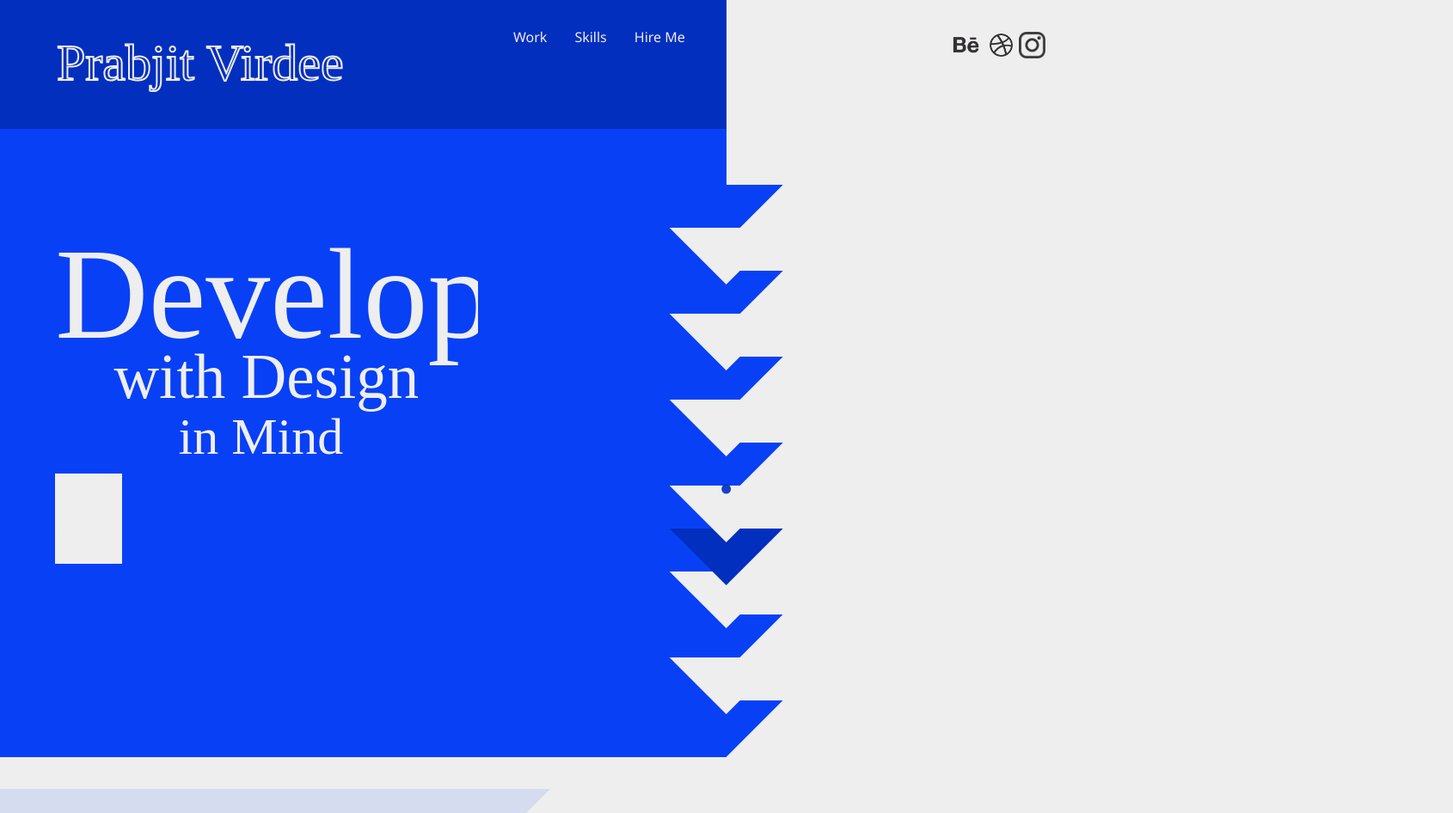
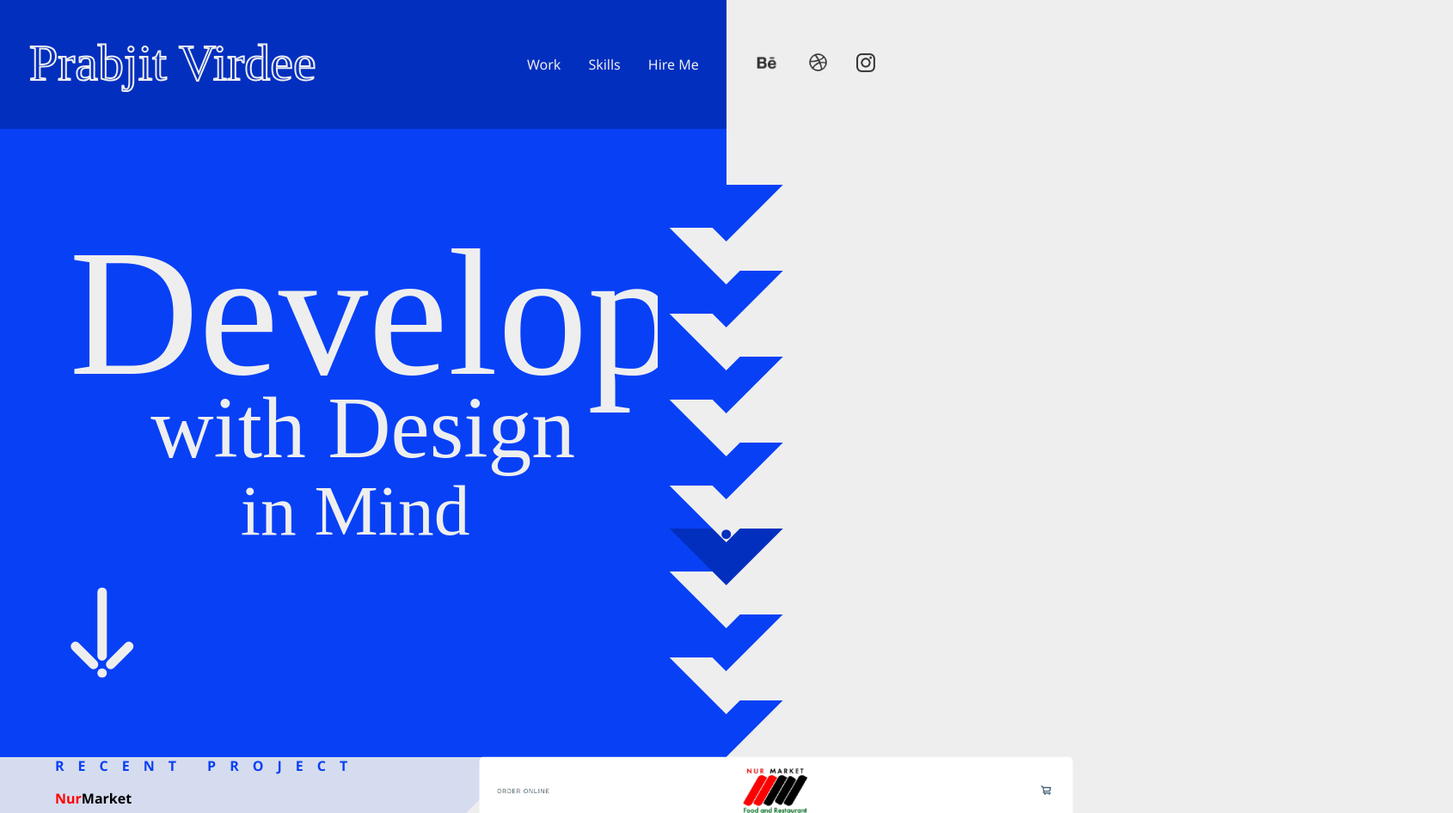
Before and after one commit to prabjitv/xd-portfolio, a plain HTML site: page index.html in a window 1280 px wide. Shown: the top 946 px of the page at 86% size, 1690 px wide, since content can reach past the window. Drawn offline with nearby package versions, Linux system fonts and the light colour scheme.

Commit message:
infintie styling refactoring has begun

```diff
--- a/css/main.scss
+++ b/css/main.scss
@@ -1,7 +1,7 @@
 body {
-  height:100vh;
-  margin:0;
-  font-family: 'Segoe UI', Tahoma, Geneva, Verdana, sans-serif;
+  height: 100vh;
+  margin: 0;
+  font-family: "Segoe UI", Tahoma, Geneva, Verdana, sans-serif;
   background-color: #eeeeee;
 }
 ul {
@@ -16,8 +16,17 @@ img {
   width: 100%;
 }
 
+.splashpage {
+  height: 100vh;
+}
+
+// .nav ul li a {
+//     font-size: 1.5vw;
+// }
+
 .nav-container {
-  background: #032FBF;
+  background: #032fbf;
+  justify-content: space-between;
 
   a {
     color: #eeeeee;
@@ -26,27 +35,32 @@ img {
 
 header {
   display: flex;
+  padding: 1em;
+  align-items: center;
   justify-content: space-between;
-  padding: 1em;
-
   ul {
     display: flex;
+
     a {
       display: block;
-      padding: 0 1em;
+      padding: 0 0 0 2em;
     }
   }
 }
 
-.social-header, .hero-shapes {
+.headline {
+  width: 100%;
+}
+
+.social-header,
+.hero-shapes {
   display: none;
 }
 
 .hero {
-  background: #0840F6;
+  background: #0840f6;
   color: #eeeeee;
-  display: grid;
-  // text-align: center;
+  display: flex;
   padding: 4em;
 }
 
@@ -68,12 +82,12 @@ section {
 .subtitle {
   text-transform: uppercase;
   font-weight: bold;
-  color: #0840F6;
+  color: #0840f6;
   letter-spacing: 1em;
 }
 
 .recent-title-Nur {
-  color: #FF0000;
+  color: #ff0000;
   font-weight: bold;
   font-size: 1em;
 }
@@ -88,17 +102,17 @@ section {
   font-weight: 600;
   font-size: 1em;
   margin-bottom: 3em;
-  font-size: .7em;
+  font-size: 0.7em;
   line-height: 1.8em;
   font-weight: 500;
 }
 
 .skills {
-  background: #0840F6;
+  background: #0840f6;
 }
 
 .skills-container ul li {
-  background: #EEEEEE;
+  background: #eeeeee;
   padding: 2em;
   border-radius: 10px;
   margin-bottom: 1em;
@@ -139,11 +153,11 @@ section {
 }
 
 .resume {
-  background: #0840F6;
+  background: #0840f6;
 }
 
 .resume-container ul li {
-  background: #EEEEEE;
+  background: #eeeeee;
   padding: 2em;
   border-radius: 10px;
   margin-bottom: 1em;
@@ -167,15 +181,17 @@ section {
 }
 
 @media only screen and (min-width: 1000px) {
-
-  .recent, .capstone {
+  .recent,
+  .capstone {
     text-align: left;
   }
-  .recent, .capstone-container {
+  .recent,
+  .capstone-container {
     display: grid;
     grid-template-columns: 40% auto;
   }
-  .left, .capstone-left {
+  .left,
+  .capstone-left {
     display: grid;
     place-content: center;
   }
@@ -191,7 +207,7 @@ section {
   .skills-container ul {
     display: grid;
     grid-template-columns: repeat(3, auto);
-    grid-gap: 1em
+    grid-gap: 1em;
   }
   .capstone {
     padding-top: 7em;
@@ -201,47 +217,65 @@ section {
   }
 }
 
+@media only screen and (max-width: 1099px) {
+  .hero {
+    margin: 0 auto;
+    justify-content: center;
+  }
+}
+
 @media only screen and (min-width: 1100px) {
-  .hero {
-    height: 90vh;
+  .splashpage {
+    height: 100vh;
   }
   .nav-container {
     display: grid;
-    grid-template-columns: 66% auto;
+    grid-template-columns: 66% 66%;
     background: unset;
 
     header {
-      background: #032FBF;
+      background: #032fbf;
     }
   }
   header {
-    padding: 2em 2em 2em 4em;
+    padding: 2em;
   }
   .social-header {
-    padding: 2em 4em 2em 0;
+    padding: 0em;
+    justify-content: flex-start;
+    align-items: center;
+    align-content: center;
   }
   section {
     padding: 4em;
   }
 
   .social-header {
-    display: block;
-
+    display: flex;
+    padding: 2em;
     ul {
       display: flex;
       justify-content: space-between;
-      width: 7em;
-      float: right;
       align-items: center;
 
       .one {
-        width: 40px;
+        width: 30px;
       }
       .two {
-        width: 33px;
+        width: 25px;
       }
       .three {
-        width: 31px;
+        width: 22px;
+      }
+
+      li {
+        padding: 0em 2em 0em 0em;
+        align-items: center;
+
+        a {
+          align-items: center;
+
+        }
       }
     }
   }
@@ -253,13 +287,12 @@ section {
     padding: 0;
 
     .content {
-      background: #0840F6;
-      padding: 6em 8em 6em 4em;
+      background: #0840f6;
+      padding: 5em 5em 5em 5em;
       // text-align: right;
 
-      h1 {
-        font-size: 3em;
-        line-height: 1.2em;
+      headline {
+        max-width: 600px;
       }
     }
   }
@@ -271,7 +304,7 @@ section {
   // }
 
   .hero-arrow {
-    margin: unset;
+    // margin: unset;
   }
   .hero-shapes {
     display: unset;
@@ -286,9 +319,6 @@ section {
 }
 
 @media only screen and (min-width: 1300px) {
-  header {
-    padding: 2em 2em 2em 10em;
-  }
   .social-header {
     padding: 2em 10em 2em 0em;
   }
@@ -296,13 +326,13 @@ section {
     padding: 10em 10em 4em 10em;
   }
   .hero .content {
-    padding: 6em 8em 6em 10em;
+    // padding: 6em 8em 0em 8em;
   }
 }
 
 @media only screen and (min-width: 1600px) {
   header {
-    padding: 2em 2em 2em 20em;
+    padding: 2em 2em 2em 2em;
   }
   .social-header {
     padding: 2em 20em 2em 0em;
@@ -311,12 +341,13 @@ section {
     padding: 6em 20em 4em 20em;
   }
   .hero .content {
-    padding: 9em 20em 6em 20em;
+    // padding: 9em 20em 6em 20em;
   }
 }
 
 .arrow {
   justify-content: center;
-  align-items: center;
-  background-color: #EEEEEE
-;}
+  justify-items: center;
+  align-content: flex-end;
+  align-items: flex-end;
+}
--- a/index.html
+++ b/index.html
@@ -8,6 +8,7 @@
   </head>
 
   <body>
+    <div class="splashpage">
       <div class="nav-container">
         <header>
           <a href="index.html" class="logo"
@@ -39,12 +40,12 @@
 
       <div class="hero">
         <div class="content">
-        <div>
+          <div class="headline">
             <svg
               class="stagger1"
               xmlns="http://www.w3.org/2000/svg"
-            width="492"
-            height="300"
+              width="100%"
+              height="100%"
               viewBox="0 0 492 300"
             >
               <g
@@ -156,13 +157,23 @@
             transform="translate(-1358 -297.004)"
           >
             <path
-            id="Polygon_5"
+              id="Polygon_22"
               class="triangle-anim"
-            data-name="Polygon 5"
+              data-name="Polygon 22"
               d="M66,0l66,66H0Z"
-            transform="translate(1490.146 463.004) rotate(180)"
+              transform="translate(1490 963) rotate(180)"
               fill="#0840f6"
             />
+
+            <path
+              id="Polygon_21"
+              class="triangle-anim"
+              data-name="Polygon 21"
+              d="M66,0l66,66H0Z"
+              transform="translate(1490.146 913) rotate(180)"
+              fill="#eee"
+            />
+
             <path
               id="Polygon_9"
               class="triangle-anim"
@@ -171,14 +182,88 @@
               transform="translate(1490 863) rotate(180)"
               fill="#0840f6"
             />
+
             <path
-            id="Polygon_22"
+              id="Polygon_8"
               class="triangle-anim"
-            data-name="Polygon 22"
+              data-name="Polygon 8"
               d="M66,0l66,66H0Z"
-            transform="translate(1490 963) rotate(180)"
+              transform="translate(1490.146 813) rotate(180)"
+              fill="#eee"
+            />
+
+            <path
+              id="Polygon_11"
+              class="triangle-anim"
+              data-name="Polygon 11"
+              d="M66,0l66,66H0Z"
+              transform="translate(1490.146 763.004) rotate(180)"
+              fill="#032fbf"
+            />
+
+            <path
+              id="Polygon_10"
+              class="triangle-anim"
+              data-name="Polygon 10"
+              d="M66,0l66,66H0Z"
+              transform="translate(1490.146 713.004) rotate(180)"
+              fill="#eee"
+            />
+
+            <path
+              id="Polygon_13"
+              class="triangle-anim"
+              data-name="Polygon 13"
+              d="M66,0l66,66H0Z"
+              transform="translate(1490.146 663.004) rotate(180)"
               fill="#0840f6"
             />
+
+            <path
+              id="Polygon_12"
+              class="triangle-anim"
+              data-name="Polygon 12"
+              d="M66,0l66,66H0Z"
+              transform="translate(1490.146 613.004) rotate(180)"
+              fill="#eee"
+            />
+
+            <path
+              id="Polygon_7"
+              class="triangle-anim"
+              data-name="Polygon 7"
+              d="M66,0l66,66H0Z"
+              transform="translate(1490.146 563.004) rotate(180)"
+              fill="#0840f6"
+            />
+
+            <path
+              id="Polygon_4"
+              class="triangle-anim"
+              data-name="Polygon 4"
+              d="M66,0l66,66H0Z"
+              transform="translate(1490.146 513.004) rotate(180)"
+              fill="#eee"
+            />
+
+            <path
+              id="Polygon_5"
+              class="triangle-anim"
+              data-name="Polygon 5"
+              d="M66,0l66,66H0Z"
+              transform="translate(1490.146 463.004) rotate(180)"
+              fill="#0840f6"
+            />
+
+            <path
+              id="Polygon_3"
+              class="triangle-anim"
+              data-name="Polygon 3"
+              d="M66,0l66,66H0Z"
+              transform="translate(1490.146 413.004) rotate(180)"
+              fill="#eee"
+            />
+
             <path
               id="Polygon_6"
               class="triangle-anim"
@@ -187,78 +272,7 @@
               transform="translate(1490.146 363.004) rotate(180)"
               fill="#0840f6"
             />
-          <path
-            id="Polygon_8"
-            class="triangle-anim"
-            data-name="Polygon 8"
-            d="M66,0l66,66H0Z"
-            transform="translate(1490.146 813) rotate(180)"
-            fill="#eee"
-          />
-          <path
-            id="Polygon_7"
-            class="triangle-anim"
-            data-name="Polygon 7"
-            d="M66,0l66,66H0Z"
-            transform="translate(1490.146 563.004) rotate(180)"
-            fill="#0840f6"
-          />
-          <path
-            id="Polygon_13"
-            class="triangle-anim"
-            data-name="Polygon 13"
-            d="M66,0l66,66H0Z"
-            transform="translate(1490.146 663.004) rotate(180)"
-            fill="#0840f6"
-          />
-          <path
-            id="Polygon_12"
-            class="triangle-anim"
-            data-name="Polygon 12"
-            d="M66,0l66,66H0Z"
-            transform="translate(1490.146 613.004) rotate(180)"
-            fill="#eee"
-          />
-          <path
-            id="Polygon_3"
-            class="triangle-anim"
-            data-name="Polygon 3"
-            d="M66,0l66,66H0Z"
-            transform="translate(1490.146 413.004) rotate(180)"
-            fill="#eee"
-          />
-          <path
-            id="Polygon_11"
-            class="triangle-anim"
-            data-name="Polygon 11"
-            d="M66,0l66,66H0Z"
-            transform="translate(1490.146 763.004) rotate(180)"
-            fill="#032fbf"
-          />
-          <path
-            id="Polygon_10"
-            class="triangle-anim"
-            data-name="Polygon 10"
-            d="M66,0l66,66H0Z"
-            transform="translate(1490.146 713.004) rotate(180)"
-            fill="#eee"
-          />
-          <path
-            id="Polygon_4"
-            class="triangle-anim"
-            data-name="Polygon 4"
-            d="M66,0l66,66H0Z"
-            transform="translate(1490.146 513.004) rotate(180)"
-            fill="#eee"
-          />
-          <path
-            id="Polygon_21"
-            class="triangle-anim"
-            data-name="Polygon 21"
-            d="M66,0l66,66H0Z"
-            transform="translate(1490.146 913) rotate(180)"
-            fill="#eee"
-          />
+
             <line
               id="Line_29"
               class="dot-anim"
@@ -273,6 +287,7 @@
             />
           </g>
         </svg>
+      </div>
     </div>
 
     <section class="recent">
@@ -435,34 +450,31 @@
       gsap.registerPlugin(ScrollTrigger);
       var tl = gsap.timeline();
 
-      tl.from(
-        ".stagger1",
-        {
+      tl.from(".stagger1", {
         opacity: 0,
         y: "0%",
         // stagger: 2,
         ease: "power4.easeOut",
-          duration: 5,
-        }
-      );
+        duration: 1,
+      });
 
       tl.from(
         ".hero-shapes",
         {
           opacity: 0,
-          x: 100,
+          x: 0,
           ease: Power4.easeOut,
-          duration: 2,
+          duration: 1,
         },
-        "-=7"
+        "-=3"
       );
 
       gsap.from(
         ".triangle-anim",
         {
-          stagger: 0.05,
+          stagger: 0.1,
           scale: 0.01,
-          duration: 5,
+          duration: 1,
           ease: Back.easeOut.config(0.1),
         }
         // "-=1"
@@ -472,22 +484,22 @@
         ".dot-anim",
         {
           opacity: 0,
-          y: 50,
+          y: 0,
           ease: Power4.easeOut,
-          duration: 10,
+          duration: 5,
         },
-        "-=2"
+        "-=1"
       );
 
-      tl.to(
+      tl.from(
         ".arrow",
         {
-          y: "10%",
-          opacity: 1,
-          duration: 2,
-          ease: "bounce.out",
-        },
-        "+=2"
+          y: "-90%",
+          opacity: 0,
+          duration: 12,
+          ease: "elastic.out(1, 0.3)",
+        }
+        // "-=7"
       );
 
       gsap.from(".transition2", {
```
Also changed, not shown: css/main.css, 1 other file. Lines whose indentation alone changed are shown as unchanged.
